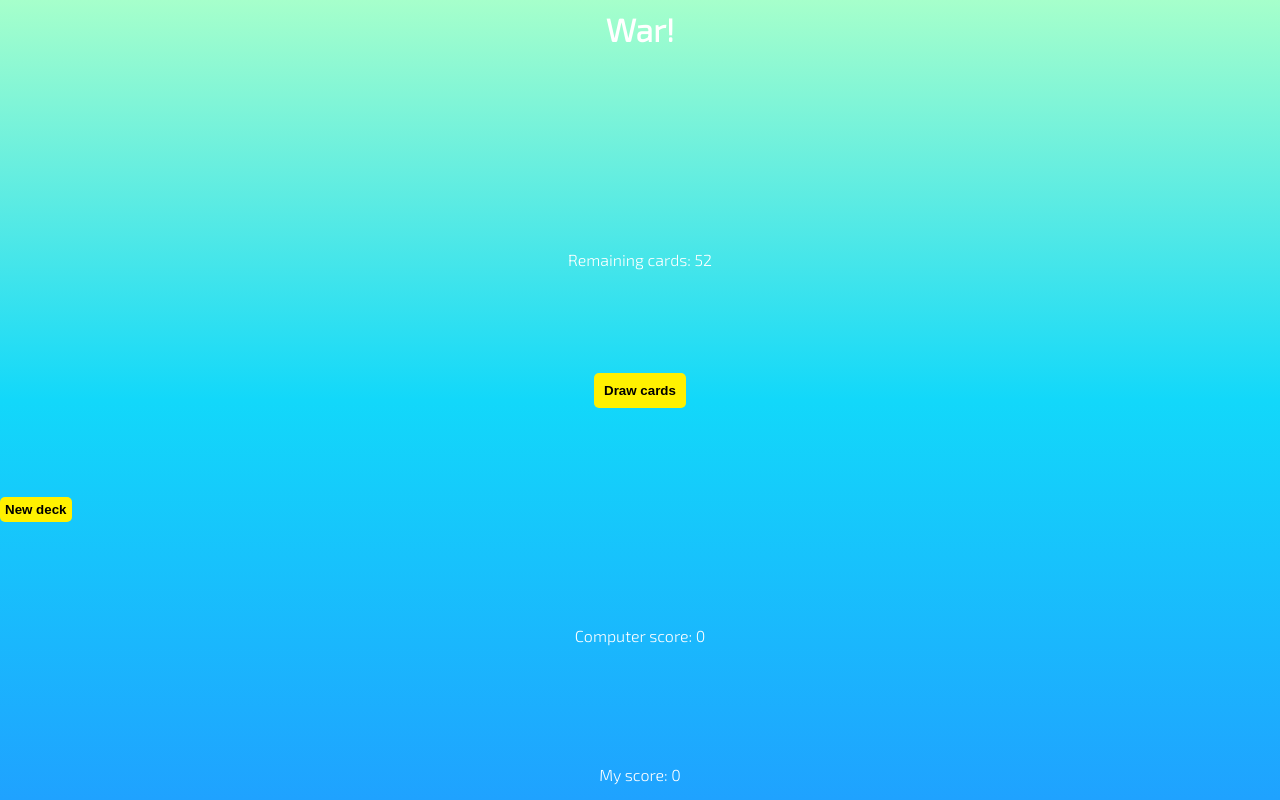
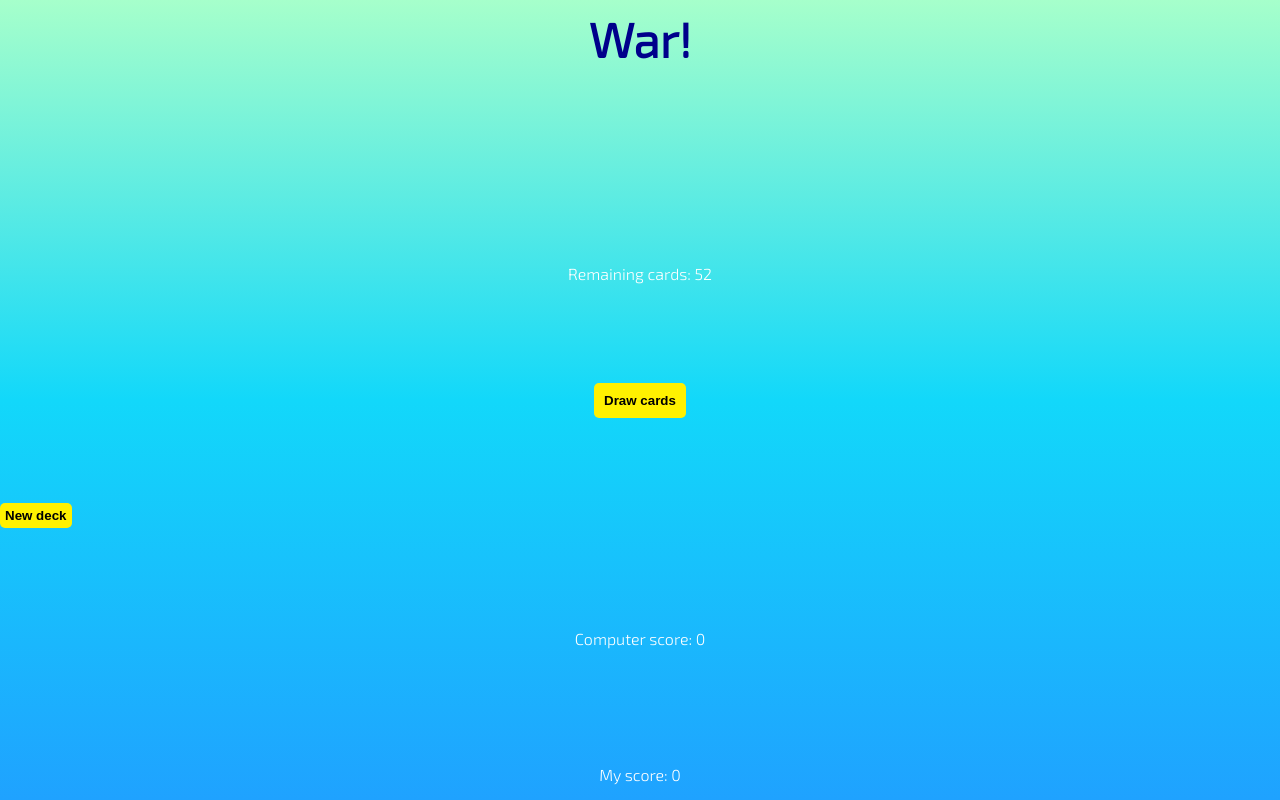
Before and after one commit to vetacode/card-war-games, a plain HTML site: page index.html in a window 1280 px wide. Drawn offline with Linux system fonts and the light colour scheme.

Commit message:
h1 color change

```diff
--- a/style.css
+++ b/style.css
@@ -74,6 +74,7 @@ h2 {
 }
 
 h1 {
-  color: ;
+  color: darkblue;
+  font-size: 3em;
   margin: 10px;
 }
```
